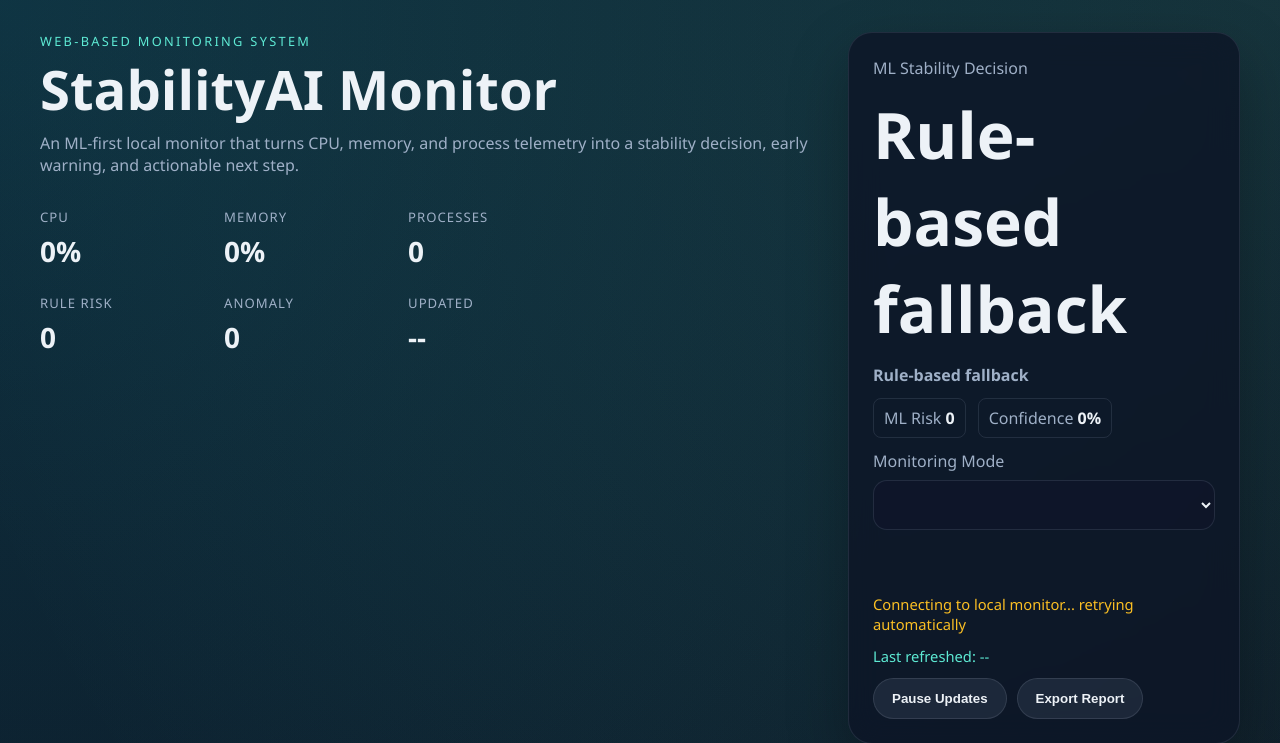
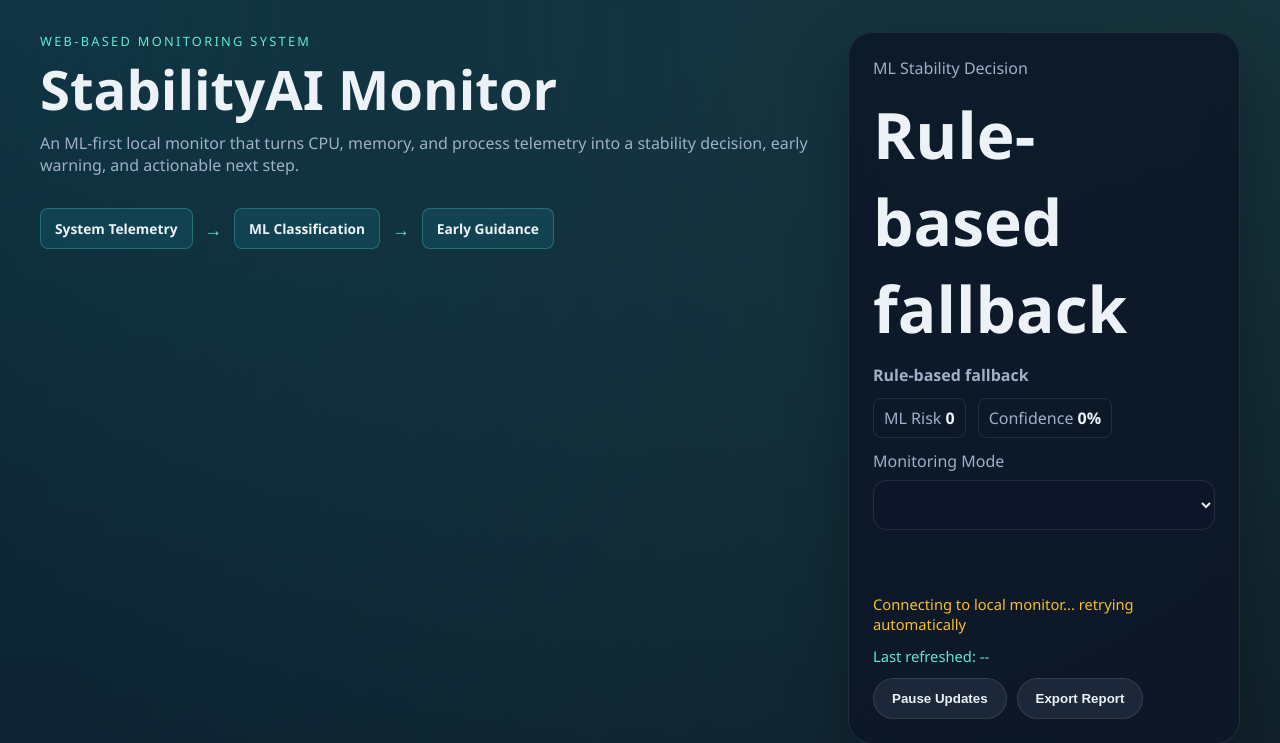
Before and after one commit to srishtig711/StabilityAI-Monitor, a Flask app: page / in a window 1280 px wide. Shown: the top 743 px of the page. Run offline with Flask 3, Linux system fonts and the light colour scheme; data comes from the database, SQL or seed files in the repository; data that the repository does not hold is empty.

Commit message:
Replace duplicate hero metrics with ML flow

```diff
--- a/static/app.js
+++ b/static/app.js
@@ -487,12 +487,6 @@ async function fetchDashboard(options = {}) {
     setText("cpu-usage", `${payload.summary.cpu_percent}%`);
     setText("memory-usage", `${payload.summary.memory_percent}%`);
     setText("process-count", payload.summary.total_processes);
-    setText("hero-cpu-usage", `${payload.summary.cpu_percent}%`);
-    setText("hero-memory-usage", `${payload.summary.memory_percent}%`);
-    setText("hero-process-count", payload.summary.total_processes);
-    setText("hero-rule-risk", payload.summary.risk_score);
-    setText("hero-anomaly-score", payload.summary.anomaly_score ?? 0);
-    setText("hero-last-updated", formatRefreshTime(payload.summary.latest_sample_time));
     setText("health-classification", payload.summary.health_classification ?? "Stable");
     setText("anomaly-score", payload.summary.anomaly_score ?? 0);
     setText("high-cpu-processes", payload.summary.high_cpu_processes ?? 0);
--- a/static/styles.css
+++ b/static/styles.css
@@ -57,36 +57,28 @@ h1 {
 
 .hero-copy, .panel-header p, .analysis-observation, .message-list li { color: var(--muted); }
 
-.hero-telemetry {
-    display: grid;
-    grid-template-columns: repeat(3, minmax(100px, 1fr));
-    gap: 24px 32px;
-    max-width: 520px;
+.hero-flow {
+    display: flex;
+    align-items: center;
+    flex-wrap: wrap;
+    gap: 12px;
     margin-top: 32px;
 }
 
-.hero-telemetry p {
+.hero-flow span {
     margin: 0;
-    display: grid;
-    gap: 6px;
+    color: var(--text);
+    background: rgba(34, 211, 238, 0.1);
+    border: 1px solid rgba(94, 234, 212, 0.26);
+    border-radius: 8px;
+    padding: 10px 14px;
+    font-size: 0.86rem;
+    font-weight: 600;
 }
 
-.hero-telemetry span {
-    color: var(--muted);
-    font-size: 0.82rem;
-    text-transform: uppercase;
-    letter-spacing: 0.08em;
-}
-
-.hero-telemetry strong {
-    color: var(--text);
-    font-size: 1.75rem;
-}
-
-@media (max-width: 640px) {
-    .hero-telemetry {
-        grid-template-columns: repeat(2, minmax(100px, 1fr));
-    }
+.hero-flow b {
+    color: var(--accent);
+    font-size: 1.1rem;
 }
 
 .hero-card, .panel {
--- a/templates/index.html
+++ b/templates/index.html
@@ -4,7 +4,7 @@
     <meta charset="UTF-8">
     <meta name="viewport" content="width=device-width, initial-scale=1.0">
     <title>StabilityAI Monitor</title>
-    <link rel="stylesheet" href="{{ url_for('static', filename='styles.css') }}?v=20261125_hero_summary">
+    <link rel="stylesheet" href="{{ url_for('static', filename='styles.css') }}?v=20261125_hero_flow">
 </head>
 <body>
     <div class="page-shell">
@@ -16,13 +16,12 @@
                     An ML-first local monitor that turns CPU, memory, and process telemetry into a stability
                     decision, early warning, and actionable next step.
                 </p>
-                <div class="hero-telemetry" aria-label="Live telemetry summary">
-                    <p><span>CPU</span><strong id="hero-cpu-usage">0%</strong></p>
-                    <p><span>Memory</span><strong id="hero-memory-usage">0%</strong></p>
-                    <p><span>Processes</span><strong id="hero-process-count">0</strong></p>
-                    <p><span>Rule Risk</span><strong id="hero-rule-risk">0</strong></p>
-                    <p><span>Anomaly</span><strong id="hero-anomaly-score">0</strong></p>
-                    <p><span>Updated</span><strong id="hero-last-updated">--</strong></p>
+                <div class="hero-flow" aria-label="ML monitoring flow">
+                    <span>System Telemetry</span>
+                    <b aria-hidden="true">&#8594;</b>
+                    <span>ML Classification</span>
+                    <b aria-hidden="true">&#8594;</b>
+                    <span>Early Guidance</span>
                 </div>
             </div>
             <div class="hero-card">
@@ -270,6 +269,6 @@
         </main>
     </div>
 
-    <script src="{{ url_for('static', filename='app.js') }}?v=20261125_hero_summary"></script>
+    <script src="{{ url_for('static', filename='app.js') }}?v=20261125_hero_flow"></script>
 </body>
 </html>
```
